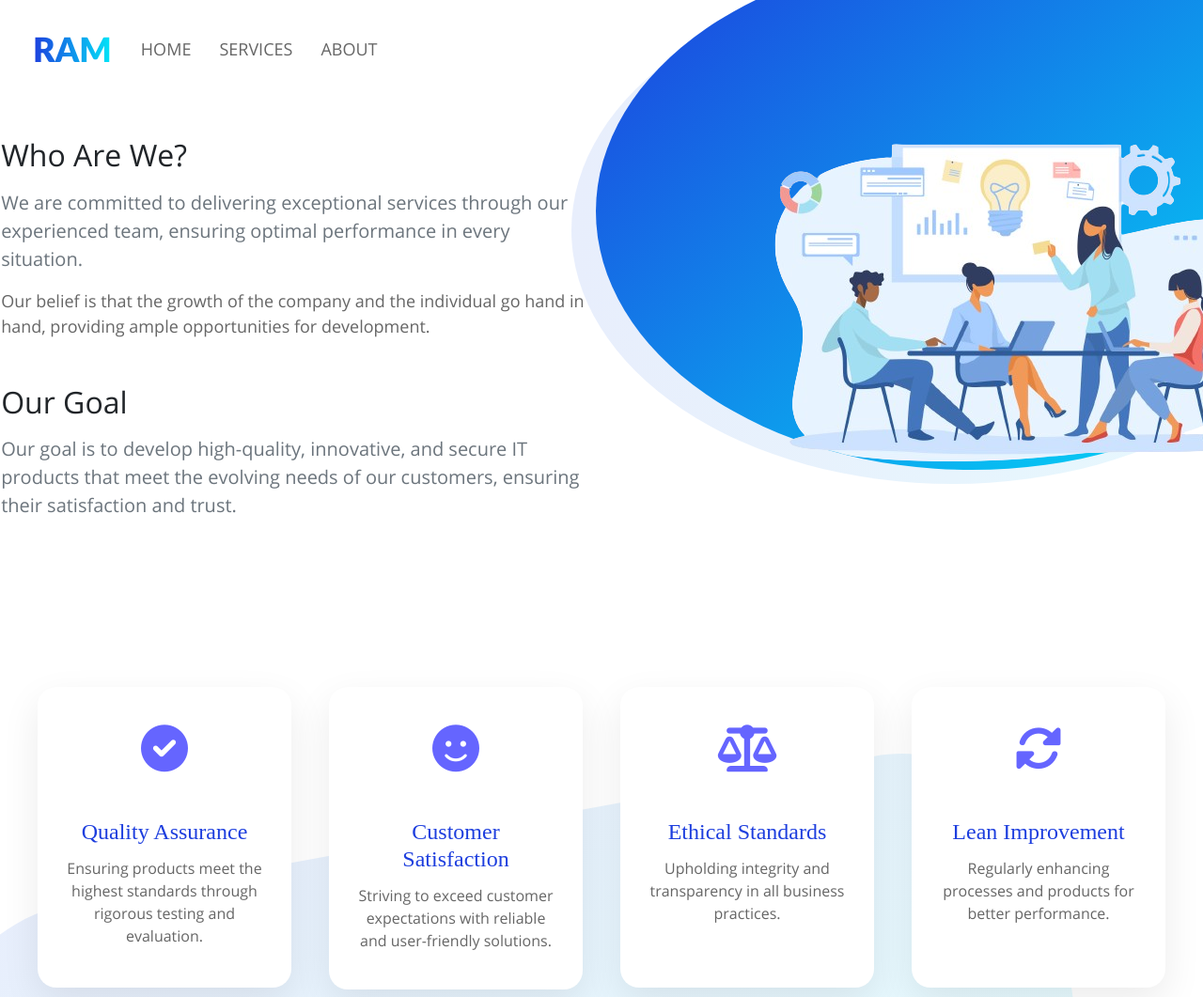
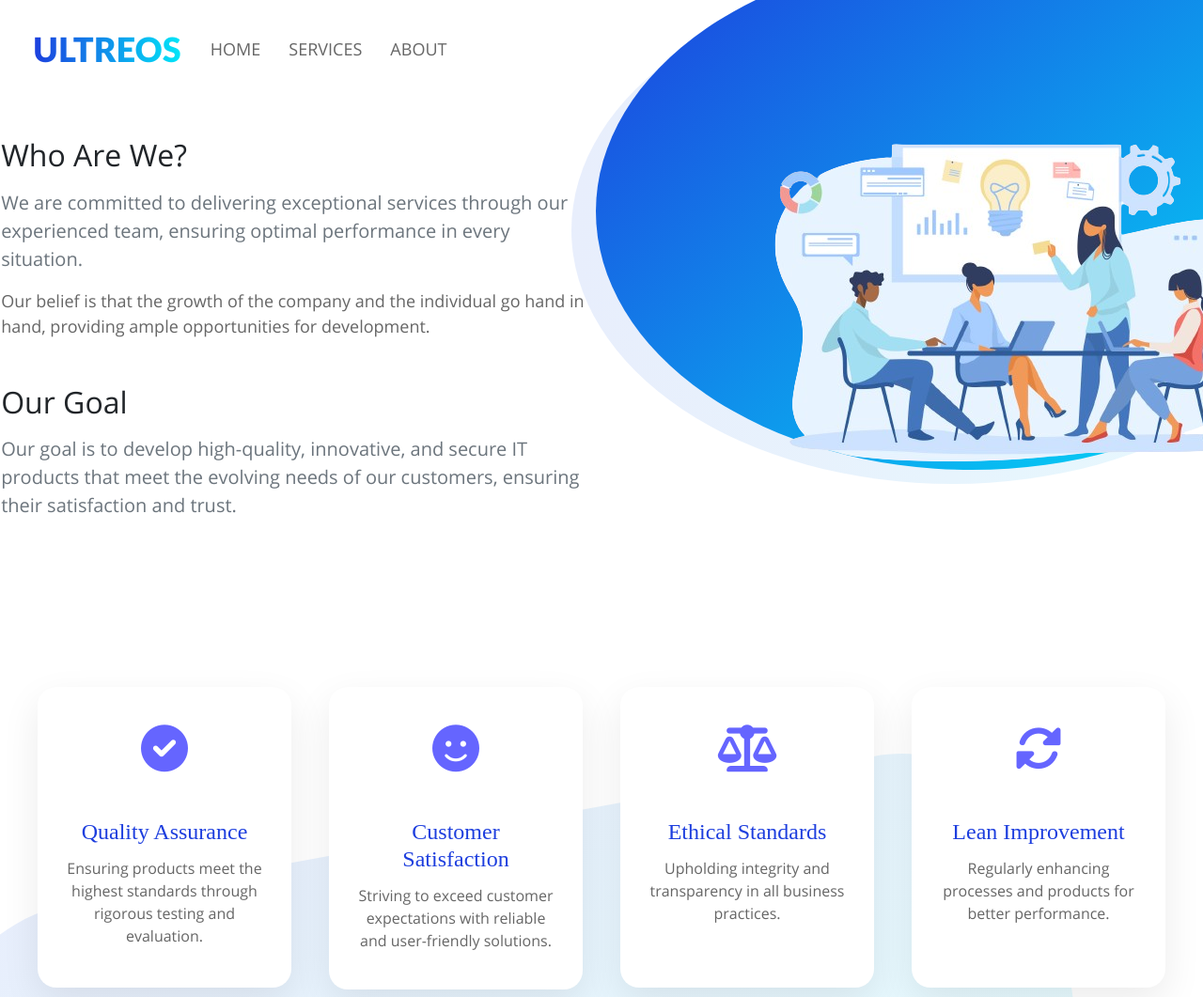
Before and after one commit to mmehta498/ultreos, a plain HTML site: page about.html in a window 1280 px wide. Shown: the top 1061 px of the page at 94% size. Drawn offline with Linux system fonts and the light colour scheme; a web font is replaced by a local one.

Commit message:
third commit

```diff
--- a/about.html
+++ b/about.html
@@ -103,7 +103,7 @@ transform: scale(1.1);
 </head>
 <body>
 <nav class="navbar navbar-expand-lg navbar-light bg-light bg-transparent" id="gtco-main-nav">
-    <div class="container"><a class="navbar-brand">RAM</a>
+    <div class="container"><a class="navbar-brand">ULTREOS</a>
         <button class="navbar-toggler" data-target="#my-nav" onclick="myFunction(this)" data-toggle="collapse"><span
                 class="bar1"></span> <span class="bar2"></span> <span class="bar3"></span></button>
         <div id="my-nav" class="collapse navbar-collapse">
```
Also changed, not shown: index.html (+1 -1 lines), services.html (+1 -1 lines).
